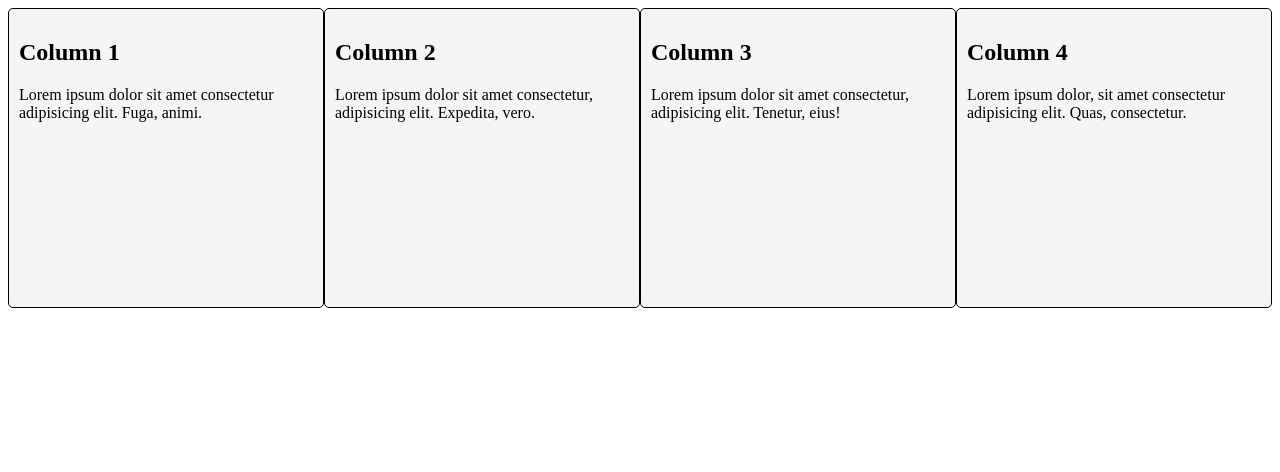
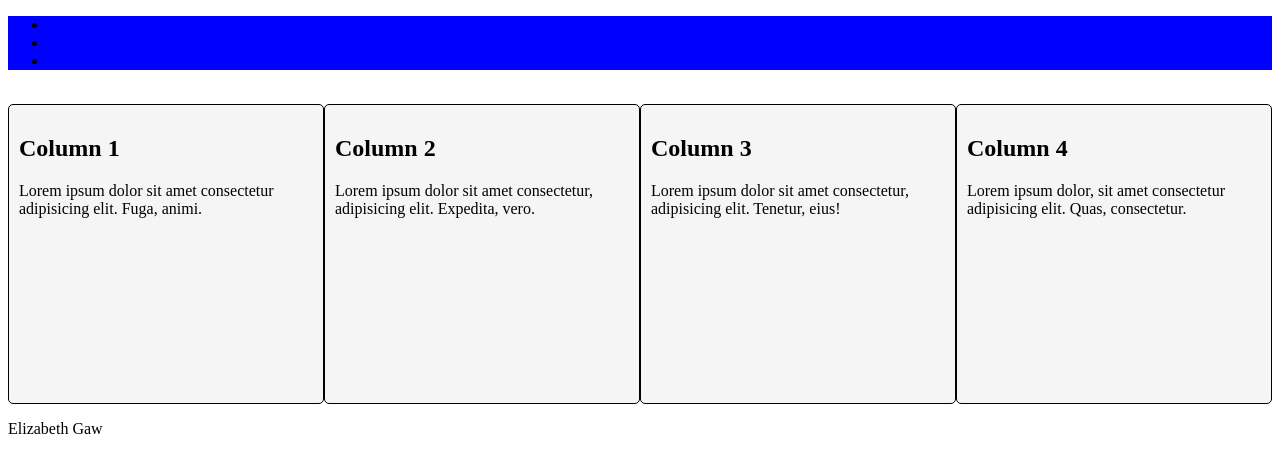
Before and after one commit to xyeras/github-practice, a plain HTML site: page index.html in a window 1280 px wide. Drawn offline with Linux system fonts and the light colour scheme.

Commit message:
added footer

```diff
--- a/css/style.css
+++ b/css/style.css
@@ -1,6 +1,10 @@
 * {
     box-sizing: border-box;
   }
+
+.nav-bar {
+    background-color: blue;
+}
 
 /* Create four equal columns that floats next to each other */
 .column {
--- a/index.html
+++ b/index.html
@@ -3,13 +3,25 @@
 <head>
     <meta charset="UTF-8">
     <meta name="viewport" content="width=device-width, initial-scale=1.0">
-    <link rel="stylesheet" href="css/style.css">
+    <link rel="stylesheet" href="css/style.css" type="text/css">
     <title>Document</title>
 </head>
 
 <!--  Practicing stuff from W3Schools -->
 
 <body>
+    <header>
+        <nav class="nav-bar">
+            <ul class="nav-list">
+                <li class="list-item"></li>
+                <li class="list-item"></li>
+                <li class="list-item"></li>
+            </ul>
+        </nav>
+    </header>
+
+    <br>
+
     <div class="row">
         <div class="column">
           <h2>Column 1</h2>
@@ -30,4 +42,8 @@
       </div>
 </body>
 
+<footer>
+  <p>Elizabeth Gaw</p>
+</footer>
+
 </html>
```
